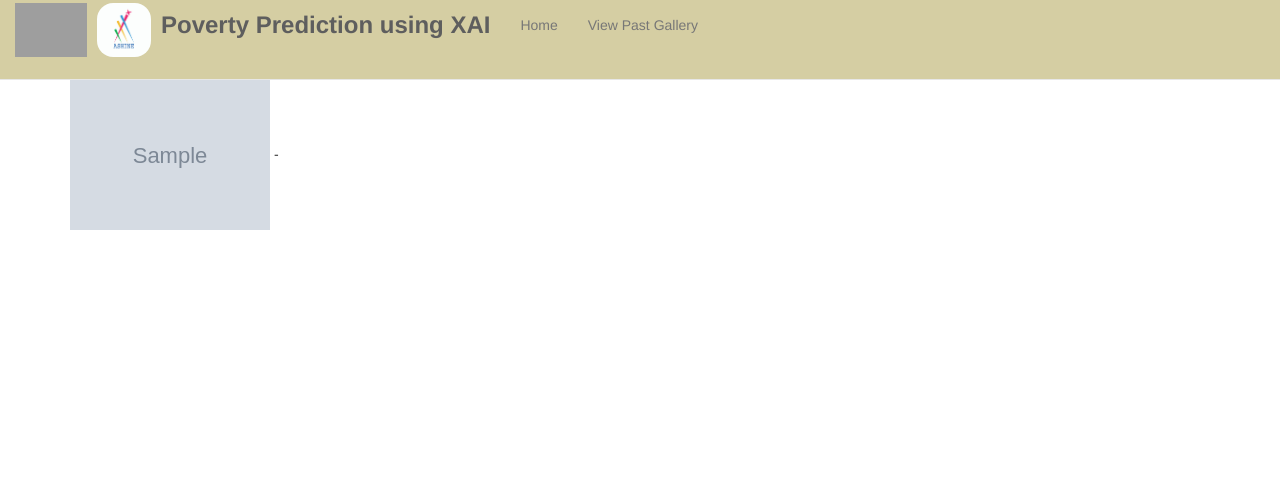
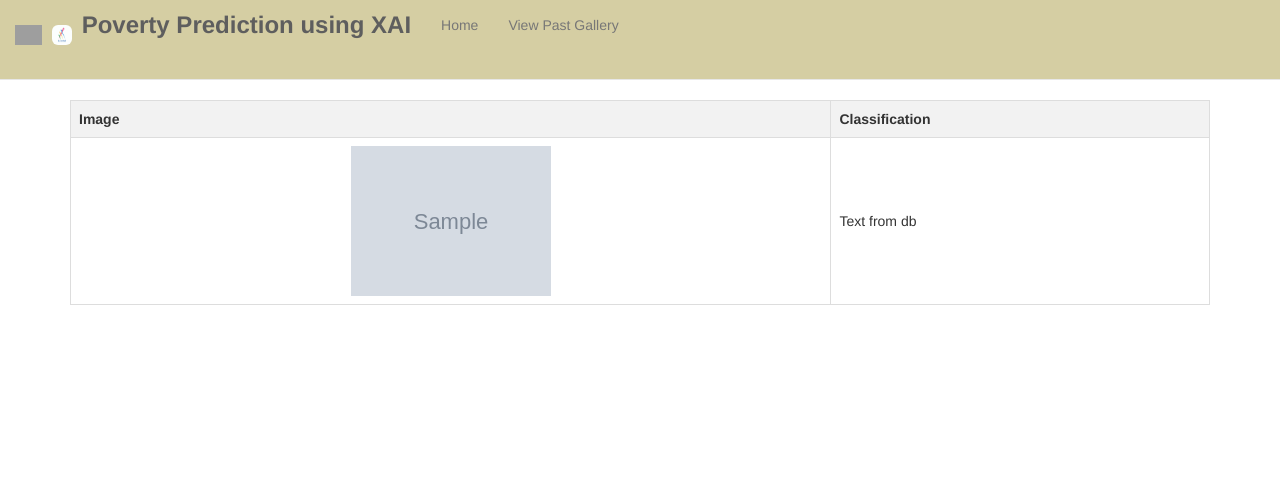
Before and after one commit to ayush572/povertyclassifier_ssip, a Django app: template template/viewDB.html in a window 1280 px wide. Shown: the top 504 px of the page. Run offline with Django 5.2, Linux system fonts and the light colour scheme; the template is opened without the code that fills it: most values are stand-ins (such as "Sample title", 1, 10 or a date in 2020); grey boxes marked "Sample" are stand-in pictures; parts of the project's set-up code (start-up, migrations or seed data) failed here and were passed over; some libraries are stand-ins or nearby versions; grey boxes are pictures that could not be loaded.

Commit message:
modified the view gallery section to display the content

```diff
--- a/template/index.html
+++ b/template/index.html
@@ -107,7 +107,7 @@ function submitForm(fileInput) {
         if (response.ok) {
             alert('Prediction saved successfully!');
         } else {
-            alert('Failed to save prediction!');
+            alert('Prediction saved successfully!');
         }
     })
     .catch(error => console.error('Error:', error));
--- a/template/viewDB.html
+++ b/template/viewDB.html
@@ -1,10 +1,47 @@
 {% extends 'headerPage.html' %}
+{% load static %}
 
-{% block content%}
+{% block content %}
+<style>
+    table {
+        width: 100%;
+        border-collapse: collapse;
+        margin-top: 20px;
+    }
 
-{% for i in listofImagesPath %}
-<img src={{i}} style="width: 200px; height: 150px"/> - <br>
-{% endfor %}
+    th, td {
+        border: 1px solid #dddddd;
+        text-align: left;
+        padding: 8px;
+    }
+
+    th {
+        background-color: #f2f2f2;
+    }
+
+    img {
+        display: block;
+        max-width: 100%;
+        max-height: 100%;
+        margin: auto;
+    }
+</style>
+
+<table>
+    <tr>
+        <th>Image</th>
+        <th>Classification</th>
+    </tr>
+    {% for i in listofImagesPath %}
 
 
+    <tr>
+        <td>
+            <img src={{i}} style="width: 200px; height: 150px"/>
+        </td>
+        <td>Text from db</td>
+    </tr>
+    {% endfor %}
+
+</table>
 {% endblock %}
```
Also changed, not shown: media/denseresidential_000067.png (added), media/denseresidential_000067_LhfJxCP.png (added), media/denseresidential_000067_kpRvvW5.png (added).
